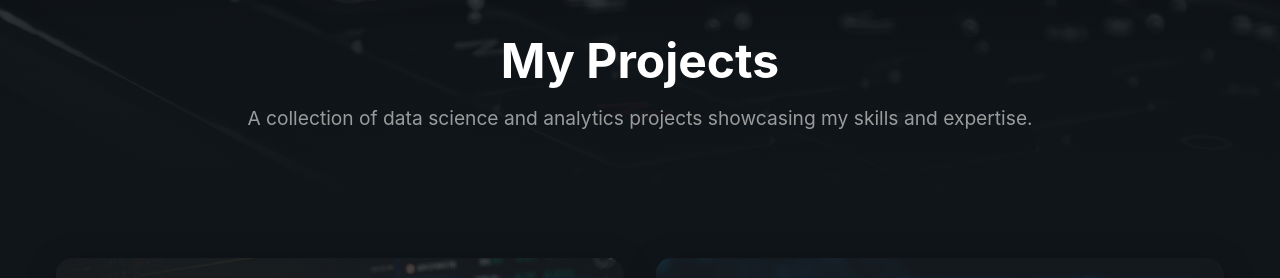
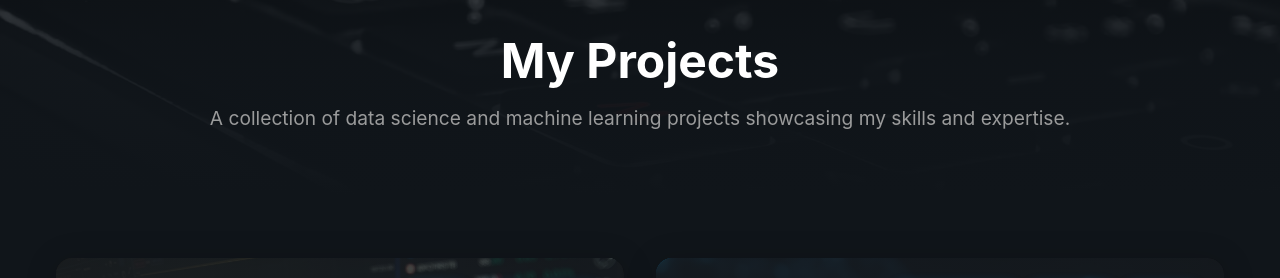
Before and after one commit to marcovietovega/portfolio, a Jekyll site: the page built from projects.md, in a window 1280 px wide and 1400 px high. Shown: the part 233-511 px from the top of the window. Built offline with Jekyll 4.4.1, drawn with Linux system fonts in a browser that asks for light colours; some of the changed lines change nothing that is shown; some of the changed text lies outside the part shown.

Commit message:
fix: update project descriptions and enhance skill tags for clarity and accuracy

```diff
--- a/projects.md
+++ b/projects.md
@@ -1,7 +1,7 @@
 ---
 layout: default
 title: "Projects"
-description: "A showcase of data science and analytics projects by Marco Vieto Vega, demonstrating skills in machine learning, analytics, and visualization."
+description: "A showcase of data science and machine learning projects by Marco Vieto Vega, demonstrating skills in machine learning, analytics, and visualization."
 ---
 
 <div class="projects-page">
@@ -9,7 +9,7 @@
 <section class="page-header" style="background: url('{{ '/assets/img/projects-bg.jpg' | relative_url }}') center/cover no-repeat;">
   <div class="container">
     <h1 class="page-title">My Projects</h1>
-    <p class="page-subtitle">A collection of data science and analytics projects showcasing my skills and expertise.</p>
+    <p class="page-subtitle">A collection of data science and machine learning projects showcasing my skills and expertise.</p>
   </div>
 </section>
 
@@ -64,10 +64,10 @@
       <div class="skill-category">
         <h3>Data Science & ML</h3>
         <div class="skills-list">
-          <span class="skill-tag">Pandas</span>
-          <span class="skill-tag">NumPy</span>
           <span class="skill-tag">Scikit-learn</span>
-          <span class="skill-tag">TensorFlow</span>
+          <span class="skill-tag">PyTorch</span>
+          <span class="skill-tag">Transformers</span>
+          <span class="skill-tag">XGBoost</span>
         </div>
       </div>
       <div class="skill-category">
@@ -76,7 +76,7 @@
           <span class="skill-tag">Plotly</span>
           <span class="skill-tag">Matplotlib</span>
           <span class="skill-tag">Shiny</span>
-          <span class="skill-tag">D3.js</span>
+          <span class="skill-tag">Streamlit</span>
         </div>
       </div>
       <div class="skill-category">
@@ -84,8 +84,8 @@
         <div class="skills-list">
           <span class="skill-tag">Git</span>
           <span class="skill-tag">Docker</span>
-          <span class="skill-tag">AWS</span>
-          <span class="skill-tag">Jupyter</span>
+          <span class="skill-tag">Azure</span>
+          <span class="skill-tag">Airflow</span>
         </div>
       </div>
     </div>
```
